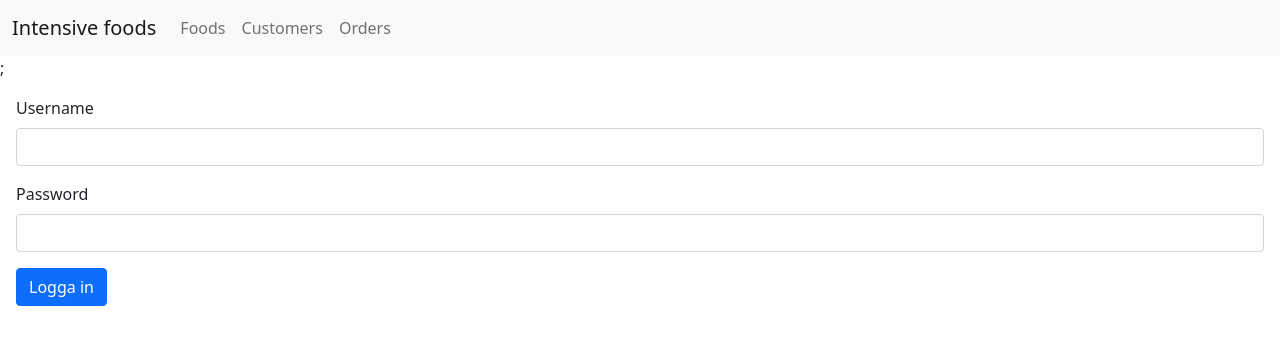
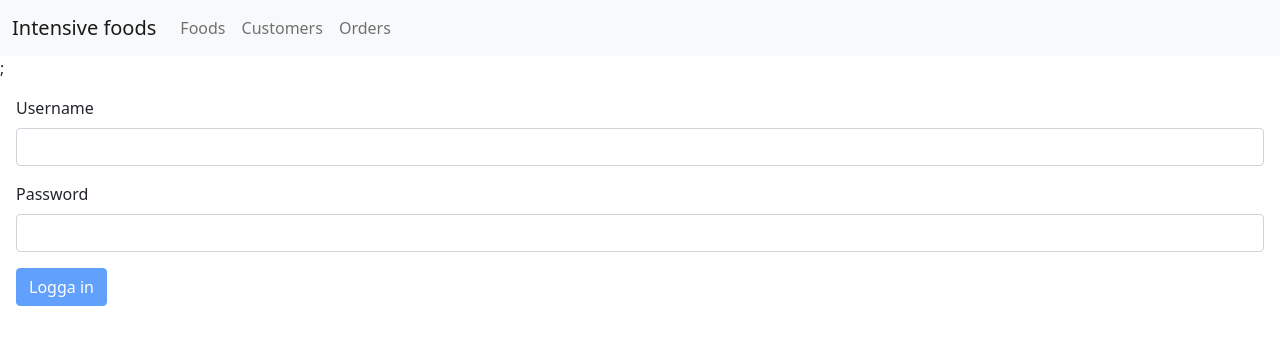
Before and after one commit to eva-hs/intensive-foods, a React (Create React App) app: page /intensive-foods/login in a window 1280 px wide. Shown: the top 344 px of the page. Built offline with nearby package versions, Linux system fonts and the light colour scheme.

Commit message:
refactored Form-code

```diff
--- a/src/components/LoginForm.jsx
+++ b/src/components/LoginForm.jsx
@@ -1,80 +1,37 @@
-import React, { Component } from "react";
+import React from "react";
 import Joi from "joi";
-import Input from "./common/Input";
+import Form from "./common/Form";
 
-class LoginForm extends Component {
+// Ärver från Form.jsx.
+// Nytt formulär behöver state med data och errors, Joi-schema och doSubmit.
+// Kan sedan använda renderInput och renderButton från Form.
+// Ärver även från Component genom föräldrarkomponenten Form
+class LoginForm extends Form {
   state = {
-    account: { username: "", password: "" },
+    data: { username: "", password: "" },
     errors: {
       username: "",
       password: "",
     },
   };
 
+  // Installerat biblioteket Joi. Sätter reglerna för mina inputfält.
   schema = Joi.object({
     username: Joi.string().required().min(2).label("Username"),
     password: Joi.string().required().min(4).label("Password"),
   });
-  validate() {
-    const options = { abortEarly: false };
-    const { error } = this.schema.validate(this.state.account, options);
 
-    if (!error) return null;
-
-    const errors = {};
-    for (const detail of error.details)
-      errors[detail.context.key] = detail.message;
-    return errors;
-  }
-
-  validateProperty({ name, value }) {
-    const subSchema = this.schema.extract(name);
-    const { error } = subSchema.validate(value);
-
-    if (!error) return null;
-
-    return error.message;
-  }
-
-  handleSubmit = (e) => {
-    e.preventDefault();
-
-    const errors = this.validate();
-    this.setState({ errors: errors || {} });
-    console.log("Loggar in");
+  // Vad ska hända när man tycker på knappen?
+  doSubmit = () => {
+    console.log("Logga in");
   };
-
-  handleChange = ({ target: input }) => {
-    const errors = { ...this.state.errors };
-    const errorMessage = this.validateProperty(input);
-    if (errorMessage) errors[input.name] = errorMessage;
-    else delete errors[input.name];
-
-    const account = { ...this.state.account };
-    account[input.name] = input.value;
-    this.setState({ account, errors });
-  };
-
   render() {
-    const { account, errors } = this.state;
+    console.log(this.state.errors);
     return (
       <form className="m-3" onSubmit={this.handleSubmit}>
-        <Input
-          name="username"
-          label="Username"
-          value={account.username}
-          error={errors.username}
-          onChange={this.handleChange}
-        />
-        <Input
-          name="password"
-          label="Password"
-          value={account.password}
-          error={errors.password}
-          onChange={this.handleChange}
-        />
-
-        <button className="btn btn-primary">Logga in</button>
+        {this.renderInput("username", "Username")}
+        {this.renderInput("password", "Password")}
+        {this.renderButton("Logga in")}
       </form>
     );
   }
--- /dev/null
+++ b/src/components/common/Form.jsx
@@ -0,0 +1,93 @@
+import React, { Component } from "react";
+import Input from "./Input";
+
+class Form extends Component {
+  // Abstrakt component, har ingen render()
+
+  // Statet heter samma både här och i formuläret under.
+  // Då skrivs statet över med infon i formuläret under.
+  state = {
+    data: {},
+    errors: {},
+  };
+
+  // Tar in alla fel i formuläret och sparar i error.
+  // Använder Joi-schemat i formuläret under.
+  // Om error är tom returneras inget.
+  // Annars, lopar över errors och sparar errormeddelandet under rätt property.
+  validate() {
+    const options = { abortEarly: false };
+    const { error } = this.schema.validate(this.state.data, options);
+
+    if (!error) return null;
+
+    const errors = {};
+    for (const detail of error.details)
+      errors[detail.context.key] = detail.message;
+    return errors;
+  }
+
+  // Validerar inputruta för inputruta. Extraherar reglerna från Joi-schemat
+  // för just den rutan. Om inga fel görs inget,
+  // annars returneras errormeddelandet
+  validateProperty({ name, value }) {
+    const subSchema = this.schema.extract(name);
+    const { error } = subSchema.validate(value);
+
+    if (!error) return null;
+
+    return error.message;
+  }
+
+  // Kollar Inputrutan och för varje knapptryckning valideras det mot
+  // validateProperty(). Felen sparas i state.
+  handleChange = ({ target: input }) => {
+    const errors = { ...this.state.errors };
+    const errorMessage = this.validateProperty(input);
+    if (errorMessage) errors[input.name] = errorMessage;
+    else delete errors[input.name];
+
+    const data = { ...this.state.data };
+    data[input.name] = input.value;
+    this.setState({ data, errors });
+  };
+
+  // Förhindrar defaultflödet, att ladda om sidan helt.
+  // Om validate() hittar fel så sparas dessa i errors. Statet uppdateras med
+  //errors eller ett tomt objekt då det inte får vara null eller undefined.
+  handleSubmit = (e) => {
+    e.preventDefault();
+
+    const errors = this.validate();
+    this.setState({ errors: errors || {} });
+    if (errors) return;
+
+    this.doSubmit();
+  };
+
+  // Hjälpfunktion så du enkelt kan rendera submit-knapp i formuläret.
+  // Knappen är avaktiverad när validate är sant.
+  renderButton(label) {
+    return (
+      <button className="btn btn-primary" disabled={this.validate()}>
+        {label}
+      </button>
+    );
+  }
+
+  // Hjälpfunktion så du enkelt kan rendera Input-rutorna i formuläret.
+  renderInput(name, label) {
+    const { data, errors } = this.state;
+    return (
+      <Input
+        name={name}
+        label={label}
+        value={data[name]}
+        error={errors[name]}
+        onChange={this.handleChange}
+      />
+    );
+  }
+}
+
+export default Form;
```
